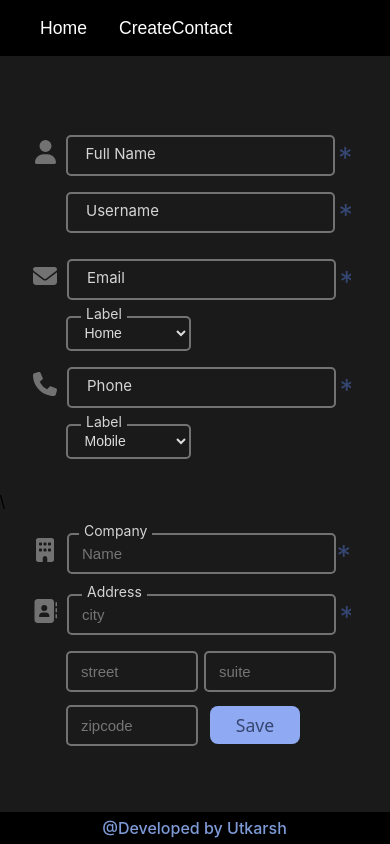
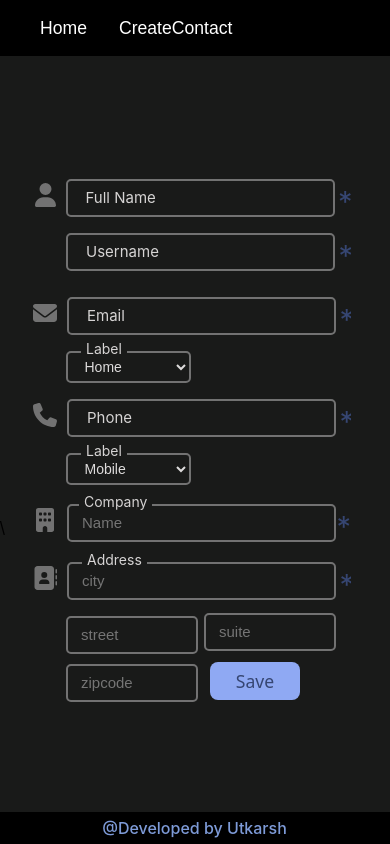
Before and after one commit to utkarsh680/CONTACT_MANAGER, a React (Create React App) app: page /create-contact in a window 390 px wide. Built offline with nearby package versions, Linux system fonts and the light colour scheme; no server answers.

Commit message:
some changes

```diff
--- a/src/styles/CreateContact.module.css
+++ b/src/styles/CreateContact.module.css
@@ -229,7 +229,7 @@ border: 2px solid rgb(124, 155, 240);
 }
 
 .formCompany{
-  margin-top: -10px;
+  margin-top: -65px;
 }
 .formAddress{
   margin-top: -6px;
@@ -273,7 +273,6 @@ code {
  width: 90%;
  margin-right: 40px;
 }
-
 
 .profileAdd{
   display: flex;
@@ -331,9 +330,7 @@ code {
   top: -60px;
 }
 
-.formCompany{
-  margin-top: -10px;
-}
+
 .formAddress{
   margin-top: -6px;
 }
@@ -348,4 +345,9 @@ code {
   .profileImage{
     display: none;
   }
+  .wrapper{
+    width: 250px;
+    height: 32px;
+    position: relative;
+  }
 }
```
